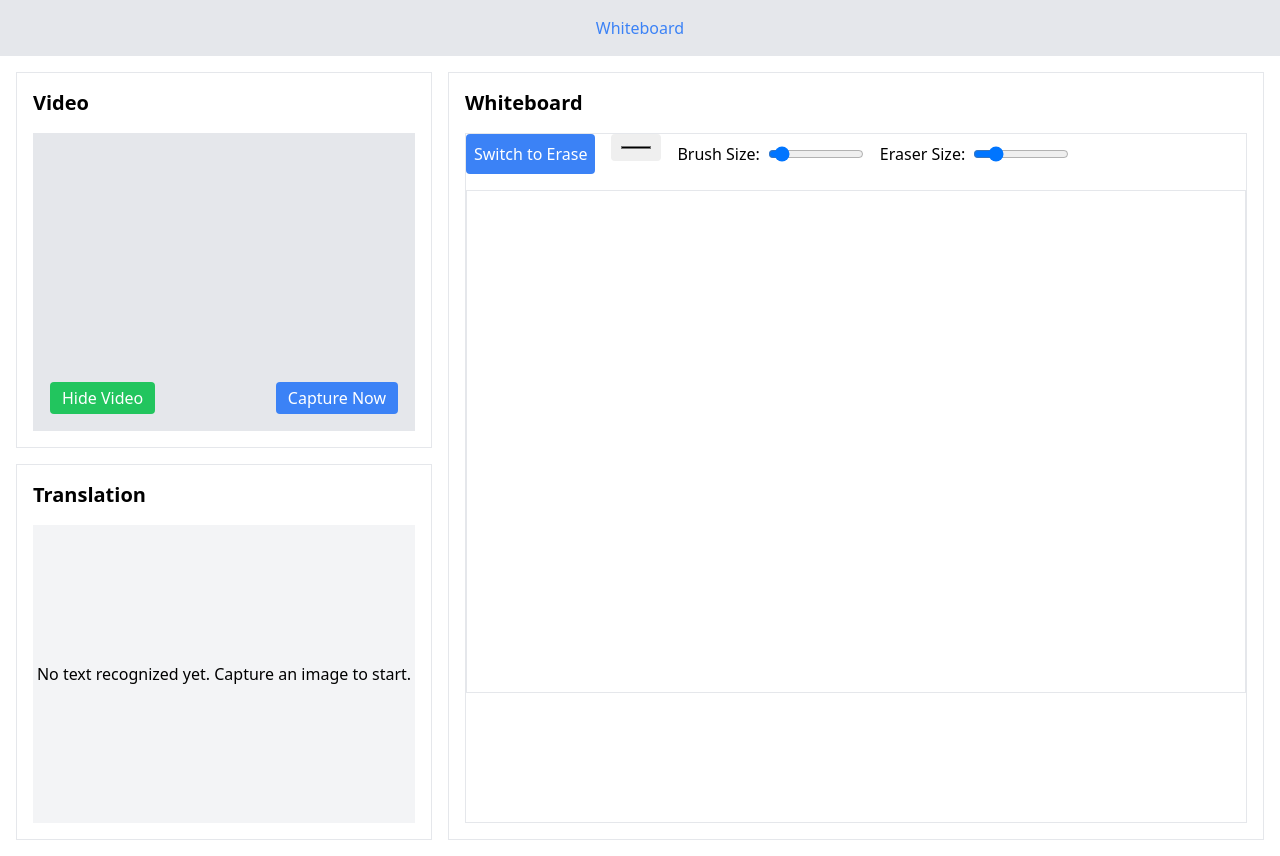
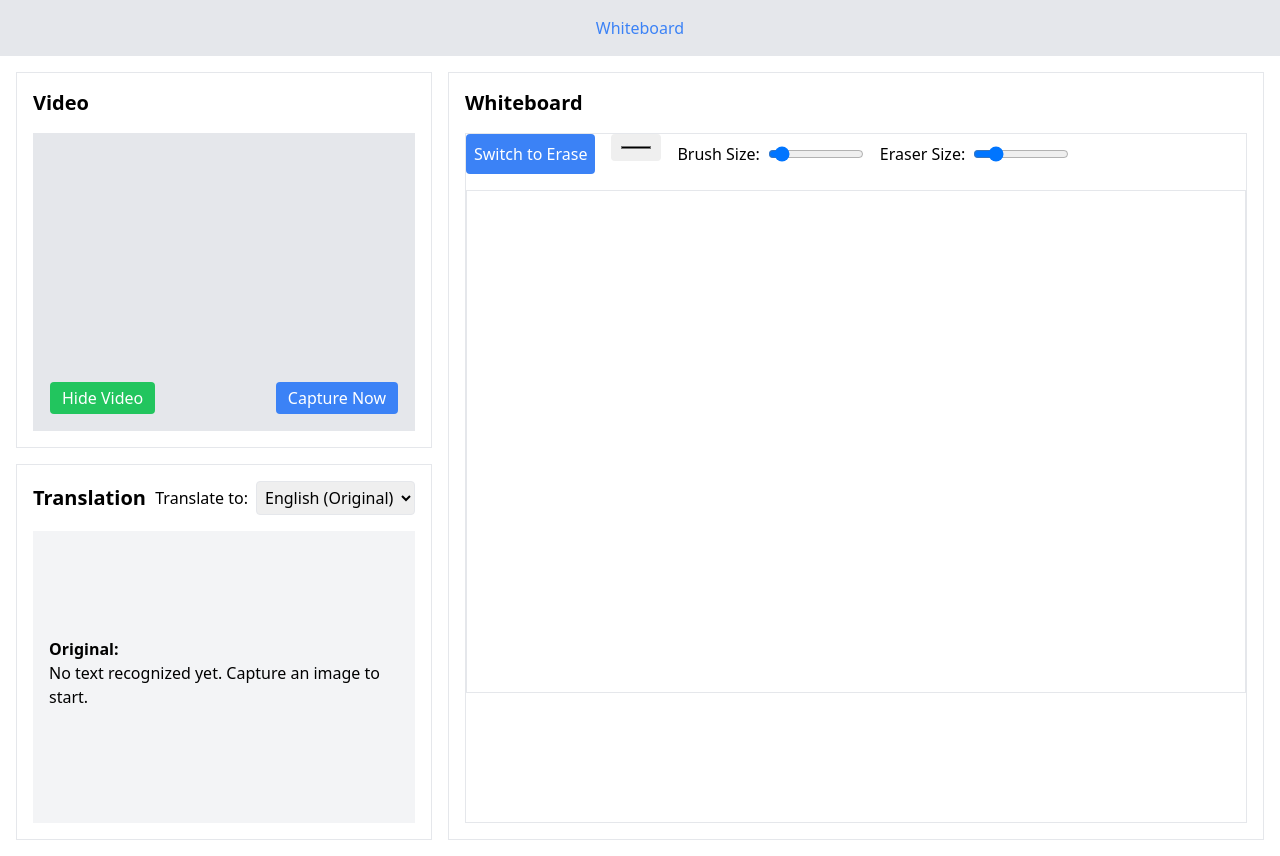
Before and after one commit to sbangapadang22/intercollab, a React (Create React App) app in the folder intercollab-frontend/: page /whiteboard in a window 1280 px wide. Built offline with nearby package versions, Linux system fonts and the light colour scheme; no server answers.

Commit message:
translation

```diff
--- a/intercollab-frontend/src/pages/Whiteboard.tsx
+++ b/intercollab-frontend/src/pages/Whiteboard.tsx
@@ -1,16 +1,43 @@
-// intercollab-frontend/src/pages/Whiteboard.tsx
-import React, { useState } from "react";
+import React, { useState, useEffect } from "react";
 import DrawingCanvas from "../components/DrawingCanvas";
 import VideoFeed from "../components/VideoFeed";
 import { useLatestImage } from "../hooks/Image";
+import axios from "axios";
 
 const Whiteboard = () => {
   // States for color and lineWidth
   const [color, setColor] = useState("black");
   const [lineWidth, setLineWidth] = useState(5);
 
+  // State for language selection
+  const [selectedLanguage, setSelectedLanguage] = useState("en");
+  const [translatedText, setTranslatedText] = useState("");
+
   // Use the hook to handle image capture and processing
   const { latestImage, recognizedText, isLoading, error, handleImageCapture } = useLatestImage();
+
+  // Translate text when recognizedText changes
+  useEffect(() => {
+    const translateText = async () => {
+      if (recognizedText && selectedLanguage !== "en") {
+        try {
+          // In a real app, replace this with your actual translation API call
+          const response = await axios.post("http://localhost:8000/api/translate", {
+            text: recognizedText,
+            target_language: selectedLanguage
+          });
+          setTranslatedText(response.data.translated_text);
+        } catch (err) {
+          console.error("Translation error:", err);
+          setTranslatedText("Translation failed");
+        }
+      } else {
+        setTranslatedText("");
+      }
+    };
+
+    translateText();
+  }, [recognizedText, selectedLanguage]);
 
   const handleColorChange = (newColor: string) => {
     setColor(newColor);
@@ -18,6 +45,10 @@ const Whiteboard = () => {
 
   const handleLineWidthChange = (newLineWidth: number) => {
     setLineWidth(newLineWidth);
+  };
+
+  const handleLanguageChange = (e: React.ChangeEvent<HTMLSelectElement>) => {
+    setSelectedLanguage(e.target.value);
   };
 
   return (
@@ -32,14 +63,46 @@ const Whiteboard = () => {
             </div>
           </div>
           <div className="border p-4 flex-1 flex flex-col">
-            <h2 className="text-xl font-bold mb-4">Translation</h2>
-            <div className="flex-1 flex flex-col items-center justify-center bg-gray-100">
+            <div className="flex justify-between items-center mb-4">
+              <h2 className="text-xl font-bold">Translation</h2>
+              <div className="flex items-center">
+                <label htmlFor="language" className="mr-2">Translate to:</label>
+                <select
+                  id="language"
+                  value={selectedLanguage}
+                  onChange={handleLanguageChange}
+                  className="border rounded p-1"
+                >
+                  <option value="en">English (Original)</option>
+                  <option value="es">Spanish</option>
+                  <option value="hi">Hindi</option>
+                  <option value="zh">Mandarin</option>
+                </select>
+              </div>
+            </div>
+            <div className="flex-1 flex flex-col items-center justify-center bg-gray-100 p-4 overflow-auto">
               {isLoading ? (
                 <p>Processing image...</p>
               ) : error ? (
                 <p className="text-red-500">{error}</p>
               ) : (
-                <p>{recognizedText || "No text recognized yet. Capture an image to start."}</p>
+                <div className="w-full">
+                  <div className="mb-2">
+                    <p className="font-semibold">Original:</p>
+                    <p>{recognizedText || "No text recognized yet. Capture an image to start."}</p>
+                  </div>
+
+                  {selectedLanguage !== "en" && recognizedText && (
+                    <div className="mt-4 pt-4 border-t">
+                      <p className="font-semibold">
+                        {selectedLanguage === "es" ? "Spanish" :
+                         selectedLanguage === "hi" ? "Hindi" :
+                         selectedLanguage === "zh" ? "Mandarin" : "Translated"}:
+                      </p>
+                      <p>{translatedText || "Translating..."}</p>
+                    </div>
+                  )}
+                </div>
               )}
             </div>
           </div>
```
Also changed, not shown: 2 other files (tests, documents, lock files or other folders).
